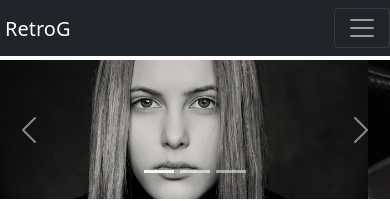
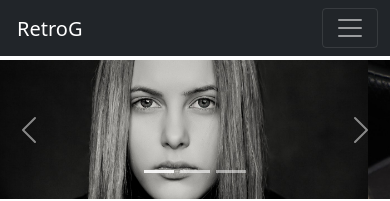
Before and after one commit to Saksham-1508/bootstrap_only_website, a plain HTML site: page index.html in a window 390 px wide. Shown: the top 201 px of the page. Drawn offline with nearby package versions, Linux system fonts and the light colour scheme.

Commit message:
Update index.html

```diff
--- a/index.html
+++ b/index.html
@@ -25,12 +25,13 @@
     <!-- nav bar -->
 
     <nav class="navbar navbar-expand-lg navbar-dark bg-dark">
-        <span class="navbar-brand mb-0 h1" style="margin: 2px;padding: 3px;">RetroG</span>
-        <button class="navbar-toggler" type="button" data-toggle="collapse" data-target="#navbarSupportedContent"
-            aria-controls="navbarSupportedContent" aria-expanded="false" aria-label="Toggle navigation">
-            <span class="navbar-toggler-icon"></span>
-        </button>
         <div class="container-fluid">
+            <span class="navbar-brand mb-0 h1" style="margin: 2px;padding: 3px;">RetroG</span>
+            <button class="navbar-toggler" type="button" data-bs-toggle="collapse"
+                data-bs-target="#navbarSupportedContent" aria-controls="navbarSupportedContent" aria-expanded="false"
+                aria-label="Toggle navigation">
+                <span class="navbar-toggler-icon"></span>
+            </button>
             <div class="collapse navbar-collapse" id="navbarSupportedContent">
                 <ul class="navbar-nav me-auto mb-2 mb-lg-0">
                     <li class="nav-item mx-2">
@@ -61,6 +62,8 @@
                 </form>
             </div>
         </div>
+
+
     </nav>
 
     <!-- nav bar  -->
@@ -156,6 +159,7 @@
     <script src="https://cdn.jsdelivr.net/npm/bootstrap@5.0.1/dist/js/bootstrap.bundle.min.js"
         integrity="sha384-gtEjrD/SeCtmISkJkNUaaKMoLD0//ElJ19smozuHV6z3Iehds+3Ulb9Bn9Plx0x4"
         crossorigin="anonymous"></script>
+
 </body>
 
 </html>
```
